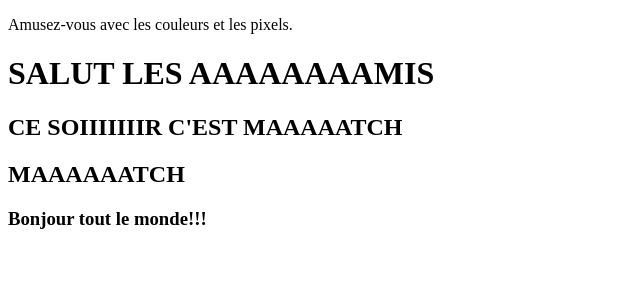
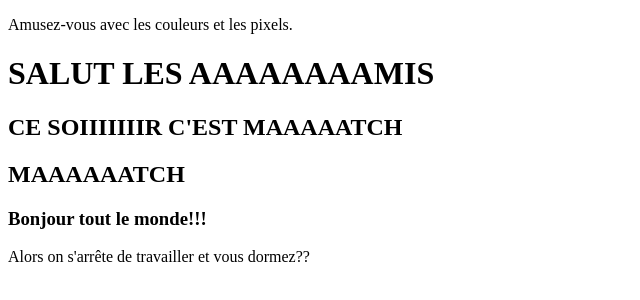
Before and after one commit to BeiyaC/Nos_CVs, a plain HTML site: page Conflicts/test.html in a window 1280 px wide. Shown: the whole page, without its empty margins (0-640 px from the left). Drawn offline with Linux system fonts and the light colour scheme.

Commit message:
ajout d'une div

```diff
--- a/Conflicts/test.html
+++ b/Conflicts/test.html
@@ -13,5 +13,6 @@
 <h2>CE SOIIIIIIIR C'EST MAAAAATCH</h2>
 <h2>MAAAAAATCH</h2>
 <h3>Bonjour tout le monde!!!</h3>
+<div>Alors on s'arrête de travailler et vous dormez??</div>
 </body>
 </html>
```
